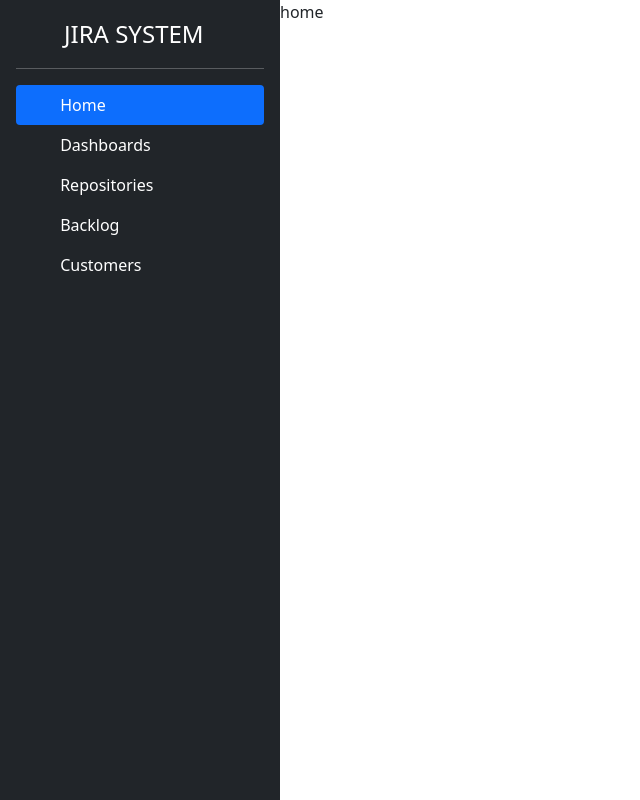
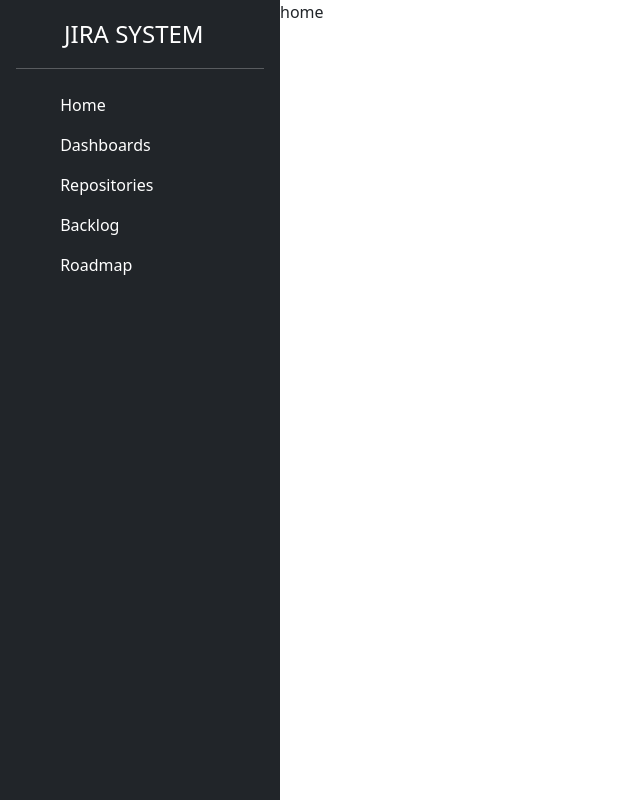
Before and after one commit to AnthonyRedGrave/jira_system, a Vue app in the folder frontend/: page / in a window 1280 px wide. Shown: the top 800 px of the page, without its empty margins (0-640 px from the left). Built offline with nearby package versions, Linux system fonts and the light colour scheme.

Commit message:
sidebar data return

```diff
--- a/frontend/src/components/SideBar.vue
+++ b/frontend/src/components/SideBar.vue
@@ -6,7 +6,13 @@
     </a>
     <hr>
     <ul class="nav nav-pills flex-column mb-auto">
-      <li class="nav-item">
+        <li v-for="line in menu" :key="line.title" class="nav-item">
+            <router-link v-on:click="setActive(line)" :class="line.class" to="/">
+                <svg class="bi me-2" width="16" height="16"><use xlink:href="#home"></use></svg>
+                {{line.title}}
+            </router-link>
+        </li>
+      <!-- <li class="nav-item">
         <router-link class="nav-link active" to="/">
             <svg class="bi me-2" width="16" height="16"><use xlink:href="#home"></use></svg>
             Home
@@ -35,7 +41,7 @@
           <svg class="bi me-2" width="16" height="16"><use xlink:href="#people-circle"></use></svg>
           Customers
         </a>
-      </li>
+      </li> -->
     </ul>
     <hr>
     <div class="dropdown">
@@ -57,7 +63,54 @@
 <script>
 export default {
     name: 'Sidebar',
-
+    data(){
+        return {
+                menu: [
+                {
+                    title: "Home",
+                    active: false,
+                    class: "nav-link text-white",
+                    route: "/"
+                },
+                {
+                    title: "Dashboards",
+                    active: false,
+                    class: "nav-link text-white",
+                    route: "/dashboards"
+                },
+                {
+                    title: "Repositories",
+                    active: false,
+                    class: "nav-link text-white",
+                    route: "/repos"
+                },
+                {
+                    title: "Backlog",
+                    active: false,
+                    class: "nav-link text-white",
+                    route: "/backlog"
+                },
+                {
+                    title: "Roadmap",
+                    active: false,
+                    class: "nav-link text-white",
+                    route: "/roadmap"
+                },
+            ]
+        }
+    },
+    methods: {
+        setActive(line){
+            line.active = !line.active
+            if (line.active){
+                line.class = "nav-link active"
+            }
+            else{
+                line.class = "nav-link text-white"
+            }
+            console.log(this.menu)
+        }
+    },
 }
 </script>
 
```
